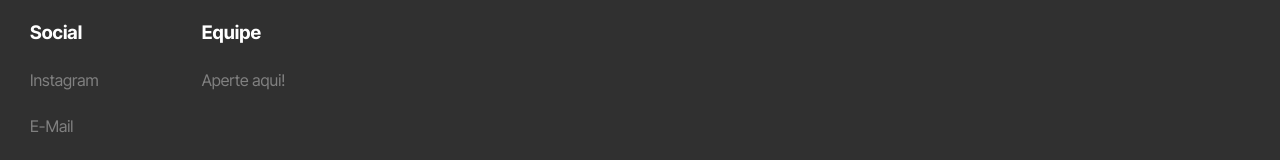
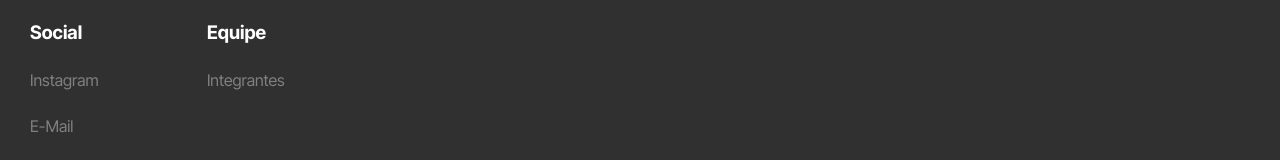
Before and after one commit to mtab-dev/fromhel-frontend, an Angular app: page /home in a window 1280 px wide. Shown: the part 2521-2681 px from the top of the page. Built offline with nearby package versions, Linux system fonts and the light colour scheme.

Commit message:
refactor: integrantes text at footer component

```diff
--- a/src/app/components/layout/footer/footer.component.html
+++ b/src/app/components/layout/footer/footer.component.html
@@ -15,7 +15,7 @@
           <a href="https://www.instagram.com/fromhelstudio/">Instagram</a>
         </td>
         <td class="grid-item">
-          <a href="">Aperte aqui!</a>
+          <a href="">Integrantes</a>
         </td>
       </tr>
       <tr>
```
